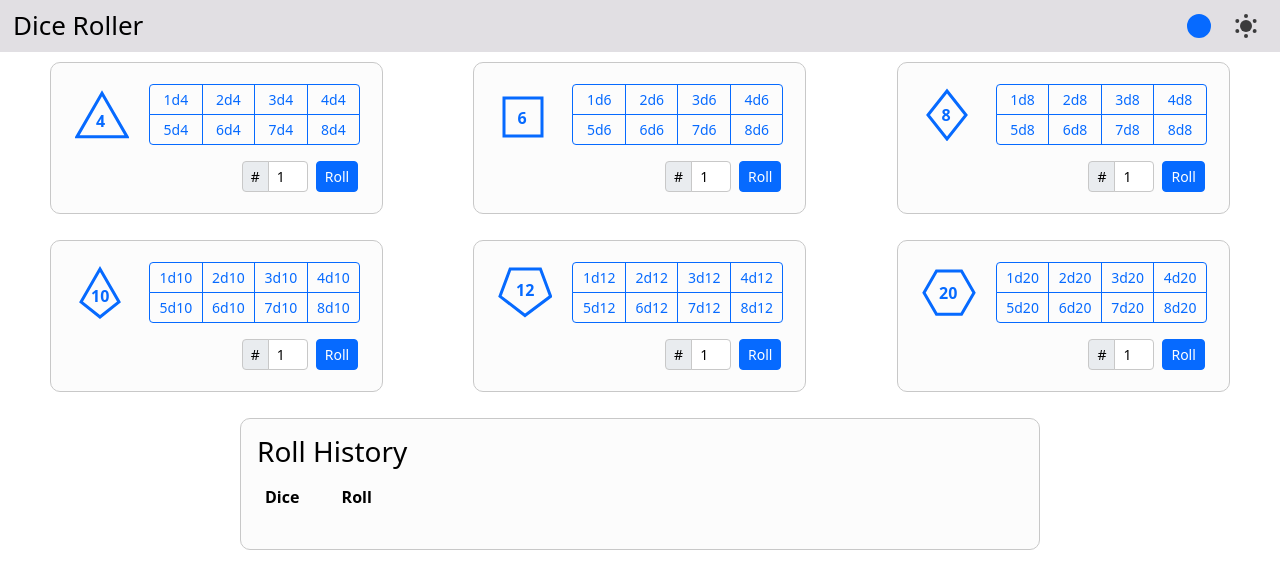
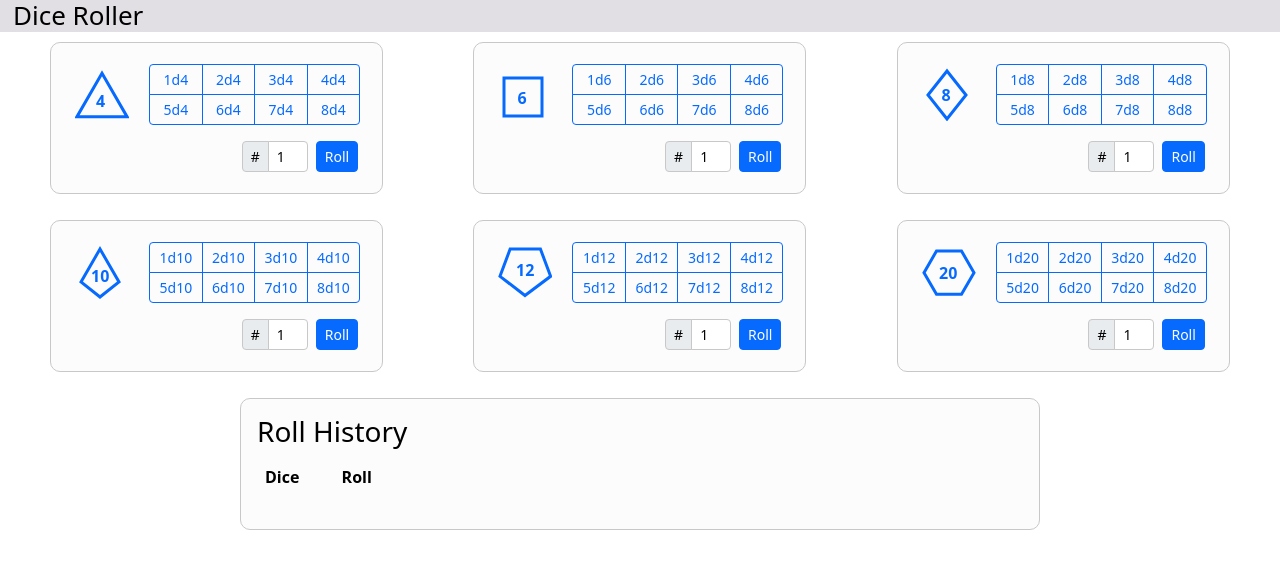
Before and after one commit to arth-shukla/dice-roller, a React (Create React App) app: page / in a window 1280 px wide. Shown: the top 588 px of the page. Built offline with nearby package versions, Linux system fonts and the light colour scheme.

Commit message:
remove old switches

```diff
--- a/package.json
+++ b/package.json
@@ -4,6 +4,7 @@
 	"homepage": "https://arth-shukla.github.io/dice-roller",
 	"private": true,
 	"dependencies": {
+		"@arth-shukla/my-icons": "^0.0.2",
 		"@testing-library/jest-dom": "^5.16.4",
 		"@testing-library/react": "^13.3.0",
 		"@testing-library/user-event": "^13.5.0",
--- a/src/App.jsx
+++ b/src/App.jsx
@@ -1,5 +1,5 @@
 import { useEffect, useState } from 'react'
-import { ColorSwitch, ThemeSwitch } from './components/ThemeSwitches/ThemeSwitches'
+import { ColorSwitch, DarkModeSwtich } from '@arth-shukla/my-icons'
 import Roller from './components/Roller/Roller'
 import DicePanel from './components/DicePanel/DicePanel'
 import RollHistory from './components/RollHistory/RollHistory'
@@ -58,7 +58,7 @@ function App() {
 					direction='horizontal'
 					gap={1}
 				>
-					<ColorSwitch
+					{/* <ColorSwitch
 						key='dark-switch'
 						color={appColor}
 						changeColor={changeColor}
@@ -71,7 +71,7 @@ function App() {
 						changeTheme={changeTheme}
 						aria-label={`Switch app to ${appModeDark ? 'light' : 'dark'} mode.`}
 						aria-live='polite'
-					/>
+					/> */}
 				</Stack>
 			</header>
 			<content>
--- a/src/components/ThemeSwitches/ThemeSwitches.jsx
+++ /dev/null
@@ -1,118 +0,0 @@
-import './ThemeSwitches.scss'
-
-function ThemeSwitch({ changeTheme, darkMode, ...rest }) {
-	return (
-		<button
-			id={darkMode ? 'moon-dark-switch' : 'sun-dark-switch'}
-			class='switch dark-switch'
-			onClick={changeTheme}
-			{...rest}
-		>
-			<svg
-				width='30'
-				height='30'
-				viewBox='0 0 30 30'
-				aria-hidden={true}
-			>
-				<circle
-					cx='15'
-					cy='15'
-					r={darkMode ? 12 : 6}
-					id='moon'
-					mask='url(#moon-mask)'
-				/>
-				<mask id='moon-mask'>
-					<rect
-						x='0'
-						y='0'
-						width='100%'
-						height='100%'
-					/>
-					<circle
-						cx='24'
-						cy='14'
-						r='12'
-					/>
-				</mask>
-				<g mask='url(#dots-mask)'>
-					{/* top */}
-					<circle
-						cx='5'
-						cy='15'
-						r='2'
-						id='spot-1'
-					/>
-					{/* left */}
-					<circle
-						cx='10'
-						cy='23.66'
-						r='2'
-						id='spot-2'
-					/>
-					<circle
-						cx='20'
-						cy='23.66'
-						r='2'
-						id='spot-3'
-					/>
-					{/* right */}
-					<circle
-						cx='10'
-						cy='6.4'
-						r='2'
-						id='spot-4'
-					/>
-					<circle
-						cx='20'
-						cy='6.4'
-						r='2'
-						id='spot-5'
-					/>
-					{/* bottom */}
-					<circle
-						cx='25'
-						cy='15'
-						r='2'
-						id='spot-6'
-					/>
-				</g>
-				<mask id='dots-mask'>
-					<rect
-						x='0'
-						y='0'
-						width='100%'
-						height='100%'
-						fill='white'
-					/>
-					<circle
-						cx='15'
-						cy='15'
-						r='8'
-						fill='black'
-					/>
-				</mask>
-			</svg>
-			{/* <div key="dark-switch-targ" className='targ'></div>
-        <div key="dark-switch-cover" className='cover'></div> */}
-		</button>
-	)
-}
-
-function ColorSwitch({ changeColor, color, ...rest }) {
-	return (
-		<button
-			className='switch color-switch'
-			onClick={changeColor}
-			{...rest}
-		>
-			<div
-				aria-hidden={true}
-				key='color-switch-targ'
-				id={'targ-' + (color === 0 ? 'default' : 'pink')}
-				className='targ'
-			></div>
-		</button>
-	)
-}
-
-export { ThemeSwitch, ColorSwitch }
--- a/src/components/ThemeSwitches/ThemeSwitches.scss
+++ /dev/null
@@ -1,116 +0,0 @@
-@use '../../variables' as v;
-
-.switch {
-	border: none;
-	background-color: inherit;
-	margin: 0.25em 0;
-	padding: 0;
-
-	width: v.$theme-anim-size;
-	height: v.$theme-anim-size;
-}
-.switch:focus:not(:focus-visible) {
-	outline: none;
-	box-shadow: none;
-}
-.switch:focus {
-	outline: none;
-	border-radius: 0.25rem;
-	box-shadow: 0 0 0 0.2rem rgba(var(--primary-focus-shadow), 0.5);
-	transition: v.$theme-transition;
-}
-
-.color-switch {
-	.targ {
-		width: v.$theme-anim-color-size;
-		height: v.$theme-anim-color-size;
-		border-radius: 50%;
-		transition: all v.$tr-sec ease-in-out;
-		pointer-events: none;
-		margin: auto;
-	}
-	#targ-pink {
-		background-color: var(--primary);
-		border: 1px solid var(--primary);
-	}
-
-	#targ-default {
-		border: calc(v.$theme-anim-color-size/2) solid var(--primary);
-	}
-}
-
-svg {
-	transition: all v.$tr-sec ease-in-out;
-
-	#moon {
-		fill: var(--theme-anim);
-		transition: all v.$tr-sec ease-in-out;
-	}
-	#moon-mask {
-		> circle {
-			fill: #000; //var(--theme-anim);
-			transition: all v.$tr-sec ease-in-out;
-		}
-
-		> rect {
-			fill: #fff; //var(--bg-header);
-			transition: all v.$tr-sec ease-in-out;
-		}
-	}
-
-	g > circle {
-		fill: var(--theme-anim);
-		transform: none;
-		transition: all v.$tr-sec ease-in-out;
-	}
-	#dots-mask {
-		> circle {
-			fill: #000;
-			transition: all v.$tr-sec ease-in-out;
-		}
-
-		> rect {
-			fill: #fff;
-			transition: all v.$tr-sec ease-in-out;
-		}
-	}
-}
-#sun-dark-switch {
-	svg {
-		transform: rotate(90deg);
-
-		#moon-mask > circle {
-			transform: translateX(15px);
-		}
-	}
-}
-#moon-dark-switch {
-	svg {
-		transform: rotate(-45deg);
-
-		#moon-mask > circle {
-			transform: translateX(0);
-		}
-
-		> g {
-			#spot-1 {
-				transform: translate(12px, 0);
-			}
-			#spot-2 {
-				transform: translate(6px, -10.4px);
-			}
-			#spot-3 {
-				transform: translate(-6px, -10.4px);
-			}
-			#spot-4 {
-				transform: translate(6px, 10.4px);
-			}
-			#spot-5 {
-				transform: translate(-6px, 10.4px);
-			}
-			#spot-6 {
-				transform: translate(-12px, 0);
-			}
-		}
-	}
-}
```
Also changed, not shown: 2 other files (tests, documents, lock files or other folders).
